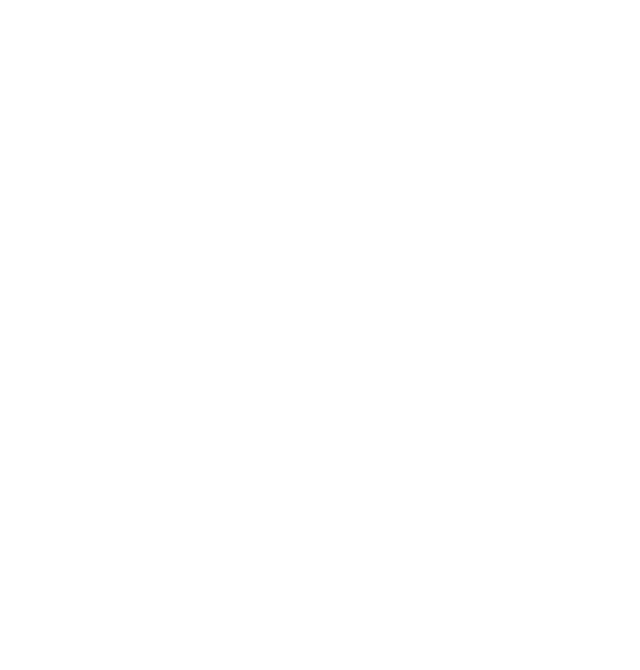
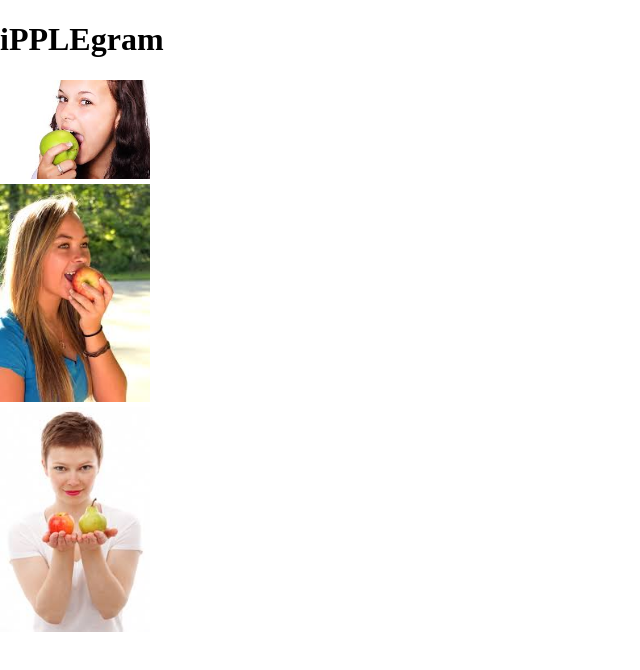
Before and after one commit to ray-jonathan/iPPLEgram, a plain HTML site: page index.html in a window 1280 px wide. Shown: the whole page, without its empty margins (0-640 px from the left). Drawn offline with nearby package versions, Linux system fonts and the light colour scheme.

Commit message:
puts apple people in picure frames

```diff
--- a/index.html
+++ b/index.html
@@ -10,7 +10,19 @@
     <link rel="stylesheet" href="./stylesheets/stylesheet.css">
 </head>
 <body>
+    <h1>iPPLEgram</h1>
 
+    <div class="picture-frame">
+        <img src="./images/apple_1.jpeg" alt="Young lady doing an epic CRONCH on a Granny Smith" title="Young lady vs Granny Smith">
+    </div>
+
+    <div class="picture-frame">
+        <img src="./images/apple_2.jpeg" alt="Blonde feints snacking on an apple" title="Loose haired blonde and apple">
+    </div>
+
+    <div class="picture-frame">
+        <img src="./images/apple_3.jpeg" alt="Lady confuses apples and pears" title="Genovian fruit comparison">
+    </div>
 
 
 </body>
--- a/stylesheets/stylesheet.css
+++ b/stylesheets/stylesheet.css
@@ -5,3 +5,13 @@ html, body {
     height: 100%;
     width: 100%;
 }
+
+.picture-frame {
+    width: 150px;
+    /* display: inline-block; */
+
+}
+
+.picture-frame img {
+    width: 100%;
+}
```
